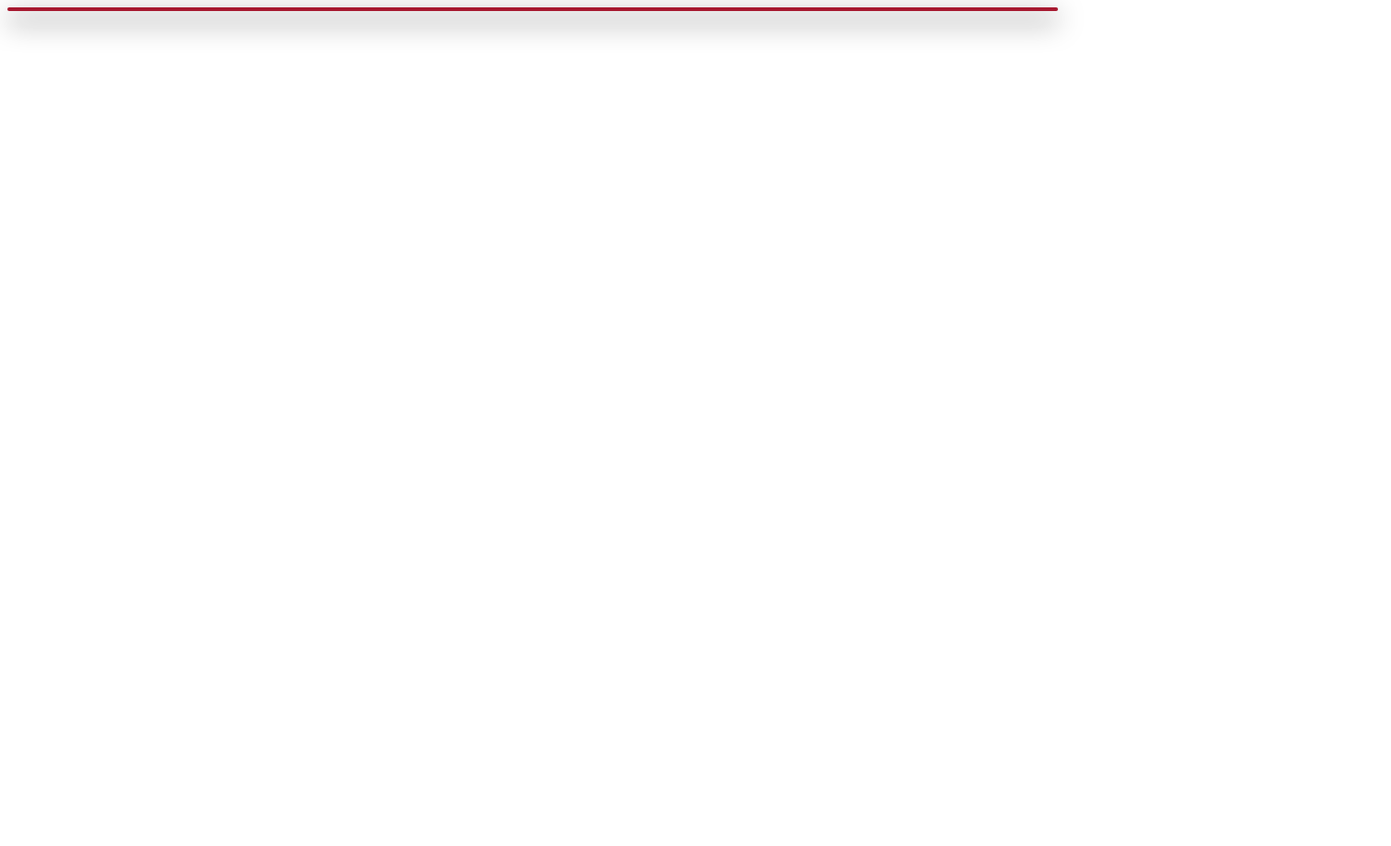
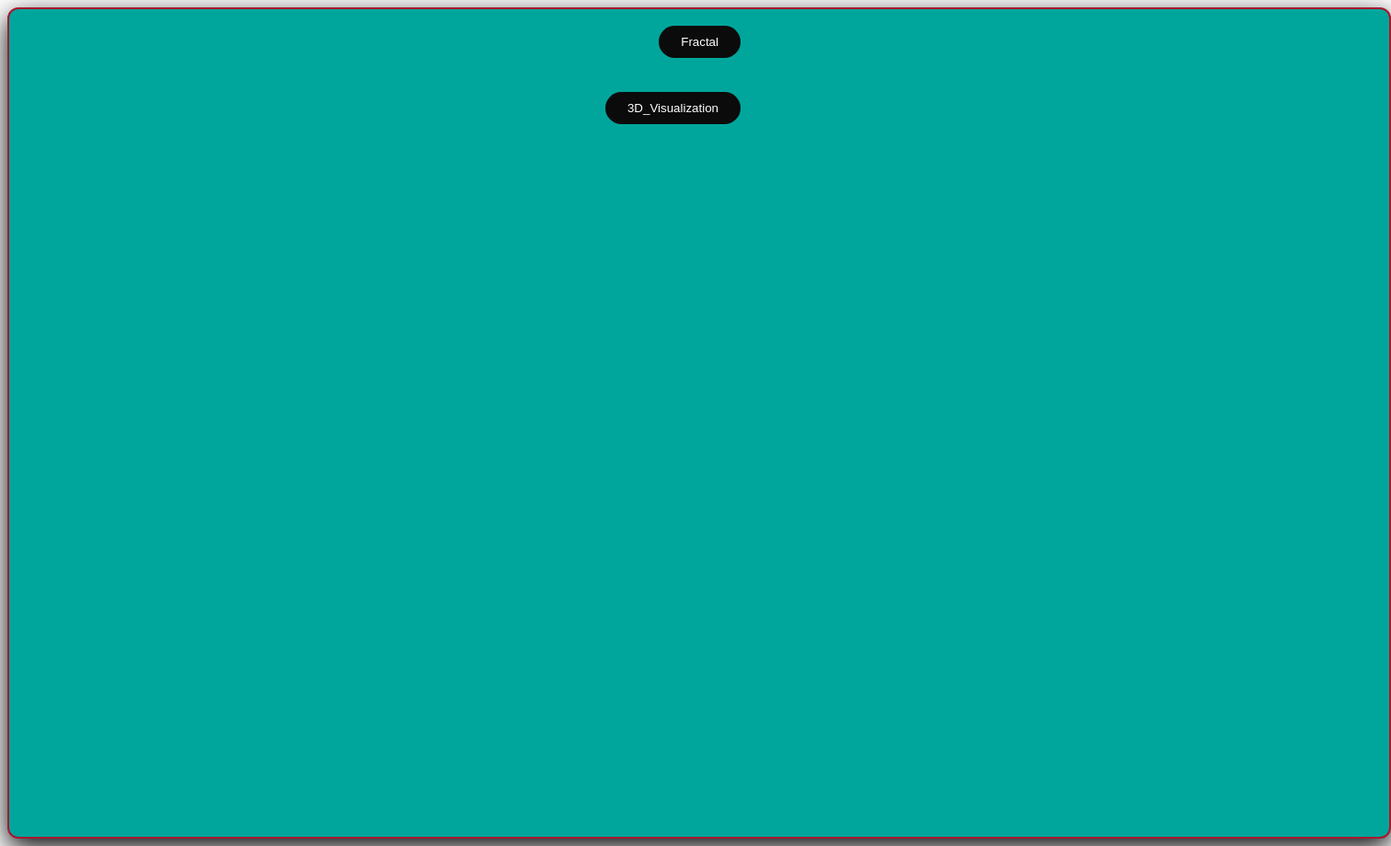
Before and after one commit to cgsg252/cgsg252.github.io, a plain HTML site: page index.html in a window 1280 px wide. Shown: the whole page at 92% size, 1512 px wide, since content can reach past the window. Before the commit the page ends 800 px from the top, so only its background shows below. Drawn offline with Linux system fonts and the light colour scheme.

Commit message:
fix errors in style file

```diff
--- a/style.css
+++ b/style.css
@@ -3,8 +3,8 @@
     position: relative;
 
     /* size */
-    width: 90%;
-    height: 90%;
+    width: 1500px;
+    height: 900px;
 
     /* background color */
     background-color: #00A69C;
```
